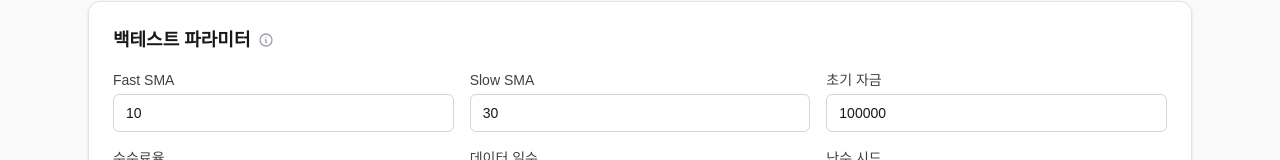
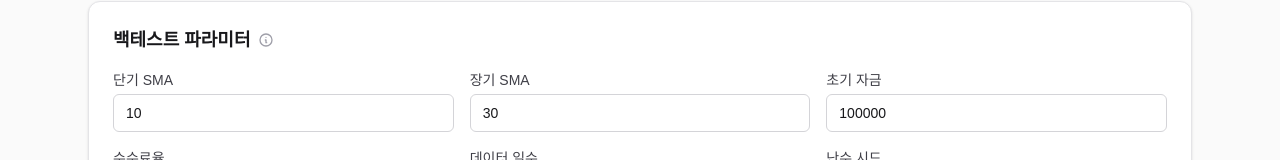
Before and after one commit to tobby2002/prt_t, a Next.js app in the folder frontend/: page / in a window 1280 px wide. Shown: the part 136-296 px from the top of the page. Built offline with nearby package versions, Linux system fonts and the light colour scheme.

Commit message:
feat: add backtest dashboard UI with strategy parameter inputs and equity curve visualization

```diff
--- a/frontend/src/app/page.tsx
+++ b/frontend/src/app/page.tsx
@@ -120,7 +120,7 @@ export default function Home() {
           </div>
           <div className="mt-4 grid gap-4 sm:grid-cols-2 lg:grid-cols-3">
             <label className="flex flex-col gap-1 text-sm">
-              <span className="font-medium text-zinc-700">Fast SMA</span>
+              <span className="font-medium text-zinc-700">단기 SMA</span>
               <input
                 type="number"
                 className="rounded-md border border-zinc-300 px-3 py-2"
@@ -131,7 +131,7 @@ export default function Home() {
               />
             </label>
             <label className="flex flex-col gap-1 text-sm">
-              <span className="font-medium text-zinc-700">Slow SMA</span>
+              <span className="font-medium text-zinc-700">장기 SMA</span>
               <input
                 type="number"
                 className="rounded-md border border-zinc-300 px-3 py-2"
```
